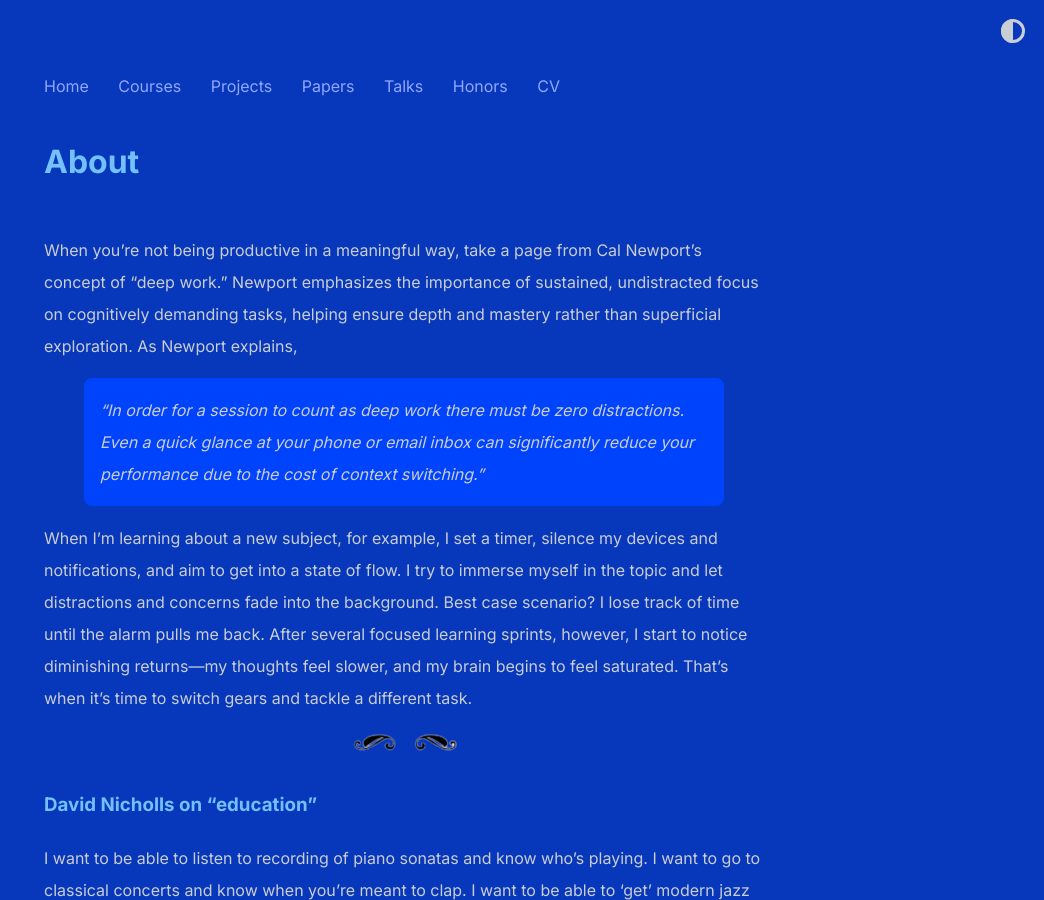
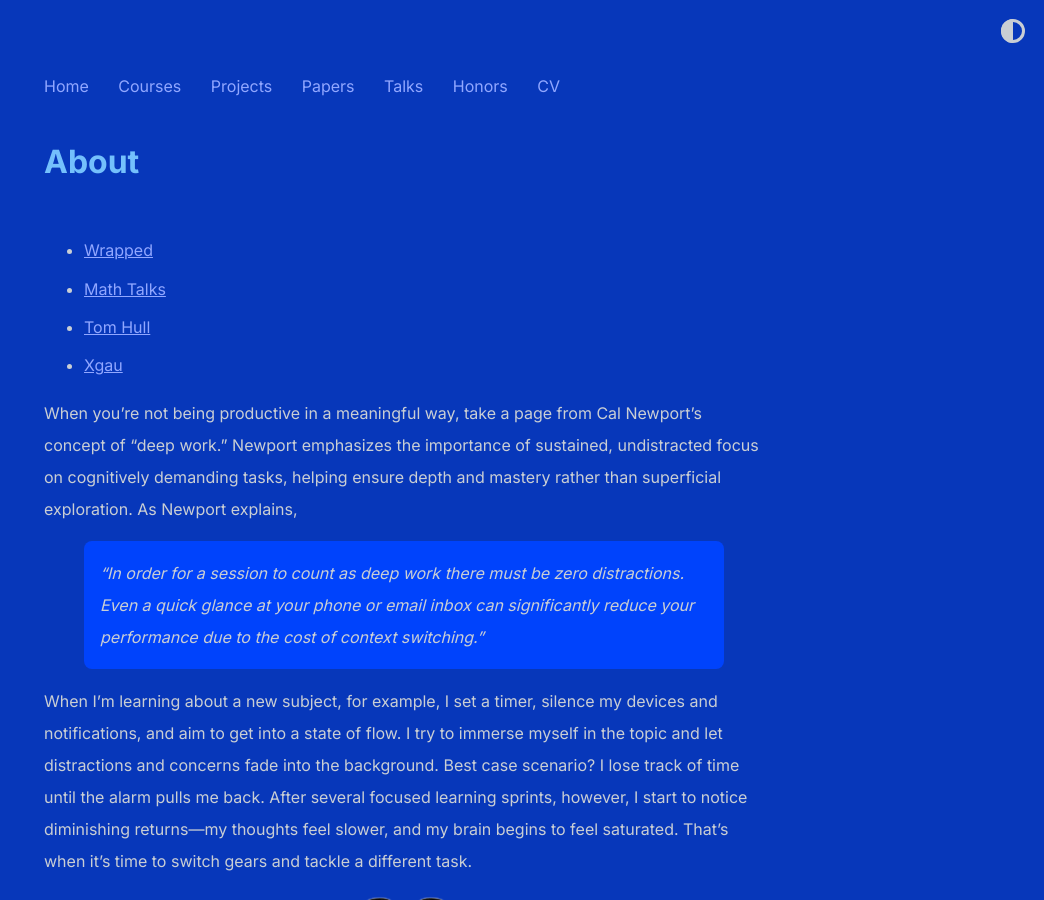
Before and after one commit to shihankanungo/shihankanungo.github.io, a Jekyll site: the page built from about.md, in a window 1280 px wide and 900 px high. Shown: the whole window, without its empty margins (236-1280 px from the left). Built offline with Jekyll 4.4.1, drawn with Linux system fonts in a browser that asks for light colours.

Commit message:
Update about.md

```diff
--- a/about.md
+++ b/about.md
@@ -3,6 +3,11 @@ layout: post
 title: About
 ---
 <br>
+
+- [Wrapped](wrapped)
+- [Math Talks](wrapped#math)
+- [Tom Hull](tomhull)
+- [Xgau](xgau)
 
 When you're not being productive in a meaningful way, take a page from Cal Newport’s concept of “deep work.” Newport emphasizes the importance of sustained, undistracted focus on cognitively demanding tasks, helping ensure depth and mastery rather than superficial exploration. As Newport explains,
 > “In order for a session to count as deep work there must be zero distractions. Even a quick glance at your phone or email inbox can significantly reduce your performance due to the cost of context switching.”
```
